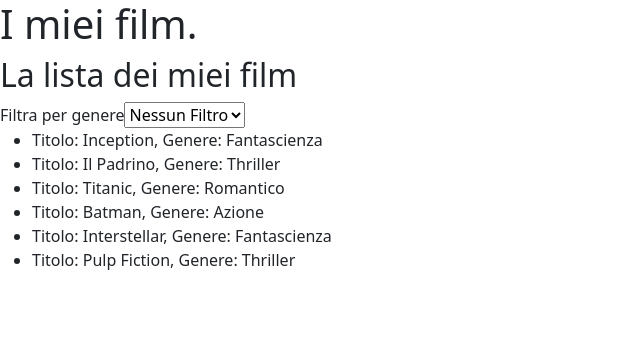
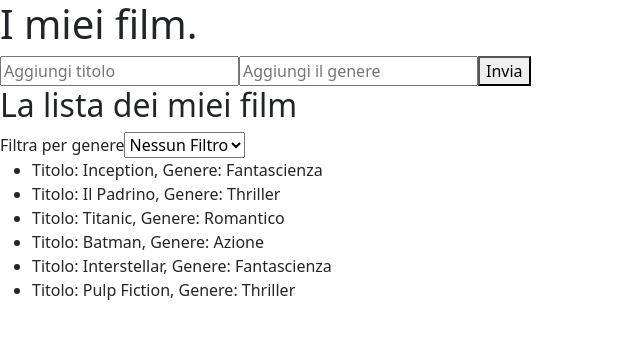
Before and after one commit to stefanosorrenti/react-movie-filter, a React (Vite) app: page / in a window 1280 px wide. Shown: the top 338 px of the page, without its empty margins (0-640 px from the left). Built offline with nearby package versions, Linux system fonts and the light colour scheme.

Commit message:
AppMain: add form for add films

```diff
--- a/src/components/AppMain.jsx
+++ b/src/components/AppMain.jsx
@@ -18,10 +18,12 @@ export default function AppMain() {
 
     const [selectedValue, setSelectedValue] = useState('') //Salvo in maniera dinamica il valore dell'opzione selezionata
 
+    const [newMovieTitle, setNewMovieTitle] = useState('')
+    const [newMovieGenre, setNewMovieGenre] = useState('')
 
     useEffect(() => { //Use effect che si attiva quando cambio il valore del mio tag select
-        console.log(moviesList);
-        if(selectedValue === '') { //Se il mio valore equivale ad una stringa vuota (quella del filtro disattivato)
+        /* console.log(moviesList); */
+        if (selectedValue === '') { //Se il mio valore equivale ad una stringa vuota (quella del filtro disattivato)
             setMoviesList(films) //Imposto la mia variabile di stato  che renderizza in pagina come i film
         }
         else { //Altrimenti
@@ -33,13 +35,29 @@ export default function AppMain() {
 
             setMoviesList(filtredGenre); //Imposto il valore della variabile di stato che renderizza uguale in pagina uguale all'array filtrato
 
+        }
+    }, [selectedValue]) //Appiclo la logica quando questo elemento subisce dei cambiamenti.
 
-        }
+    //FUNCTIONS
+
+    function getDynamicForm(e) {
+        e.preventDefault()
+        console.log(`Il titolo è ${newMovieTitle} e il genere è ${newMovieGenre}`);
+        /* console.log(moviesList); */
 
 
 
+        const updatedList = [...moviesList, {title: newMovieTitle, genre: newMovieGenre}]
 
-    }, [selectedValue] )
+
+        setMoviesList(updatedList)
+        console.log(moviesList);
+        console.log(updatedList);
+
+        setNewMovieGenre('')
+        setNewMovieTitle('')
+
+    }
 
 
 
@@ -47,6 +65,14 @@ export default function AppMain() {
 
         /* Main */
         <main>
+
+            {/* Add film form */}
+            <form onSubmit={getDynamicForm}>
+                <input type="text" placeholder="Aggiungi titolo" value={newMovieTitle} onChange={(e) => setNewMovieTitle(e.target.value)} />
+                <input type="text" placeholder="Aggiungi il genere" value={newMovieGenre} onChange={(e) => setNewMovieGenre(e.target.value)} />
+                <button type="submit">Invia</button>
+
+            </form>
 
             {/* Section film list */}
             <section>
@@ -58,7 +84,7 @@ export default function AppMain() {
                 {/* Selected/options */}
                 {/* Ascolto quando succede qualcosa e imposto il valore dell'input di select uguale al valore dell'elemento che ha scatenato l'evento. (OPTION) */}
                 <select onChange={(e) => setSelectedValue(e.target.value)} value={selectedValue}>
-                    <option value="">Nessun Filtro</option>
+                    <option autoFocus value="">Nessun Filtro</option>
                     <option value="Fantascienza">Fantascienza</option>
                     <option value="Thriller">Thriller</option>
                     <option value="Romantico">Romantico</option>
```
